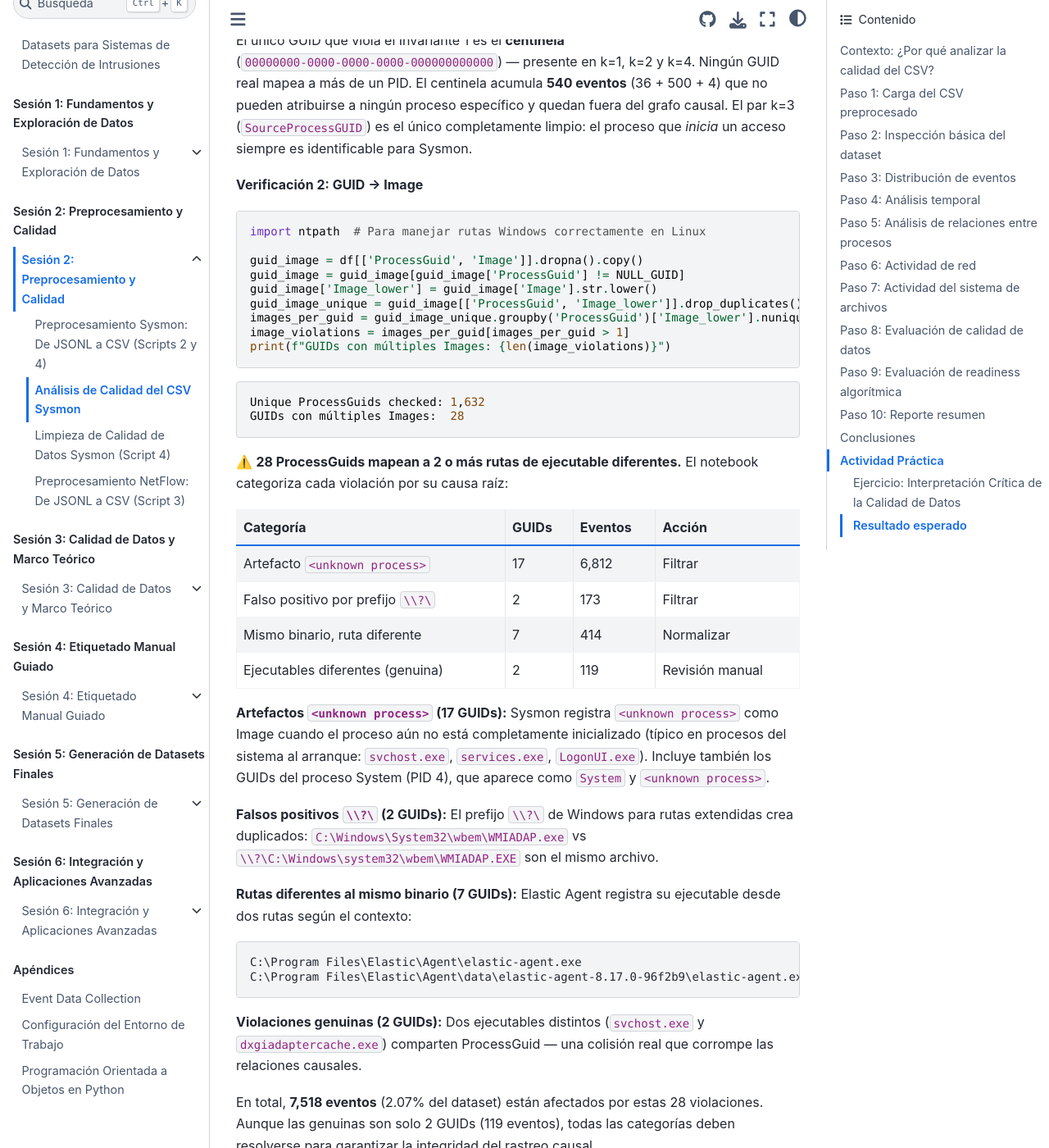
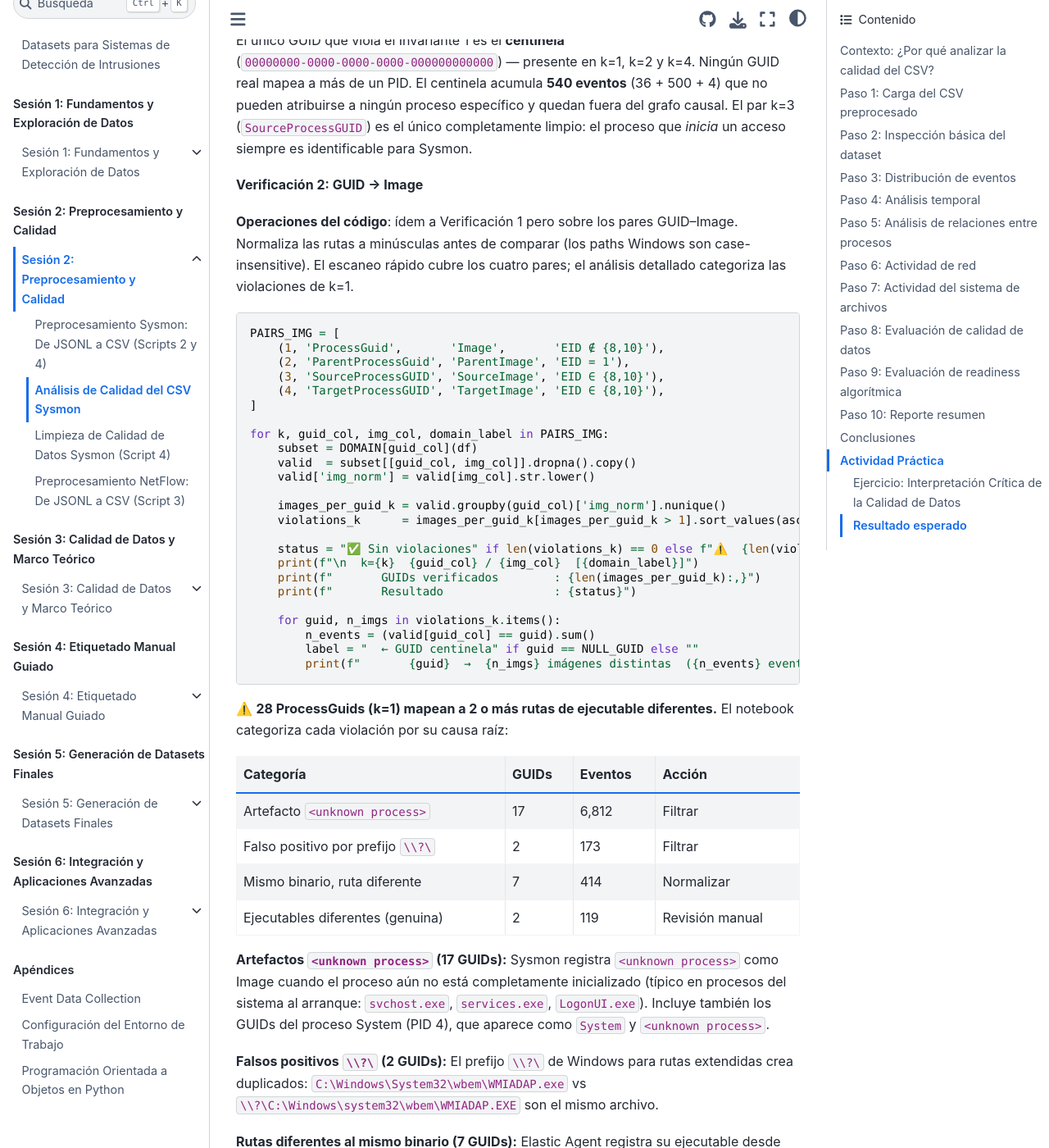
Before and after one commit to ollerenac/curso2026, a Jupyter Book: the page built from sesion-2/8-analisis-calidad-csv.md, in a window 1280 px wide and 1400 px high, scrolled down 32347 px. Shown: the whole window at 82% size. Built offline with Jupyter Book 1.0.4 settings and Sphinx 7.4.7 and the Sphinx Book theme 1.1.4, drawn with Linux system fonts in a browser that asks for light colours.

Commit message:
feat(sesion-2): Step 8d Invariant 2 — generalize to all four GUID-Image pairs
Co-Authored-By: Claude Sonnet 4.6 <noreply@anthropic.com>

````diff
--- a/sesion-2/8-analisis-calidad-csv.md
+++ b/sesion-2/8-analisis-calidad-csv.md
@@ -912,24 +912,36 @@ El único GUID que viola el Invariante 1 es el **centinela** (`00000000-0000-000
 
 **Verificación 2: GUID → Image**
 
+**Operaciones del código**: ídem a Verificación 1 pero sobre los pares GUID–Image. Normaliza las rutas a minúsculas antes de comparar (los paths Windows son case-insensitive). El escaneo rápido cubre los cuatro pares; el análisis detallado categoriza las violaciones de k=1.
+
 ```python
-import ntpath  # Para manejar rutas Windows correctamente en Linux
+PAIRS_IMG = [
+    (1, 'ProcessGuid',       'Image',       'EID ∉ {8,10}'),
+    (2, 'ParentProcessGuid', 'ParentImage', 'EID = 1'),
+    (3, 'SourceProcessGUID', 'SourceImage', 'EID ∈ {8,10}'),
+    (4, 'TargetProcessGUID', 'TargetImage', 'EID ∈ {8,10}'),
+]
 
-guid_image = df[['ProcessGuid', 'Image']].dropna().copy()
-guid_image = guid_image[guid_image['ProcessGuid'] != NULL_GUID]
-guid_image['Image_lower'] = guid_image['Image'].str.lower()
-guid_image_unique = guid_image[['ProcessGuid', 'Image_lower']].drop_duplicates()
-images_per_guid = guid_image_unique.groupby('ProcessGuid')['Image_lower'].nunique()
-image_violations = images_per_guid[images_per_guid > 1]
-print(f"GUIDs con múltiples Images: {len(image_violations)}")
+for k, guid_col, img_col, domain_label in PAIRS_IMG:
+    subset = DOMAIN[guid_col](df)
+    valid  = subset[[guid_col, img_col]].dropna().copy()
+    valid['img_norm'] = valid[img_col].str.lower()
+
+    images_per_guid_k = valid.groupby(guid_col)['img_norm'].nunique()
+    violations_k      = images_per_guid_k[images_per_guid_k > 1].sort_values(ascending=False)
+
+    status = "✅ Sin violaciones" if len(violations_k) == 0 else f"⚠️  {len(violations_k)} GUID(s) con múltiples imágenes"
+    print(f"\n  k={k}  {guid_col} / {img_col}  [{domain_label}]")
+    print(f"       GUIDs verificados        : {len(images_per_guid_k):,}")
+    print(f"       Resultado                : {status}")
+
+    for guid, n_imgs in violations_k.items():
+        n_events = (valid[guid_col] == guid).sum()
+        label = "  ← GUID centinela" if guid == NULL_GUID else ""
+        print(f"       {guid}  →  {n_imgs} imágenes distintas  ({n_events} eventos){label}")
 ```
 
-```
-Unique ProcessGuids checked: 1,632
-GUIDs con múltiples Images:  28
-```
-
-⚠️ **28 ProcessGuids mapean a 2 o más rutas de ejecutable diferentes.** El notebook categoriza cada violación por su causa raíz:
+⚠️ **28 ProcessGuids (k=1) mapean a 2 o más rutas de ejecutable diferentes.** El notebook categoriza cada violación por su causa raíz:
 
 | Categoría | GUIDs | Eventos | Acción |
 |-----------|-------|---------|--------|
````
Also changed, not shown: 1 other file.
